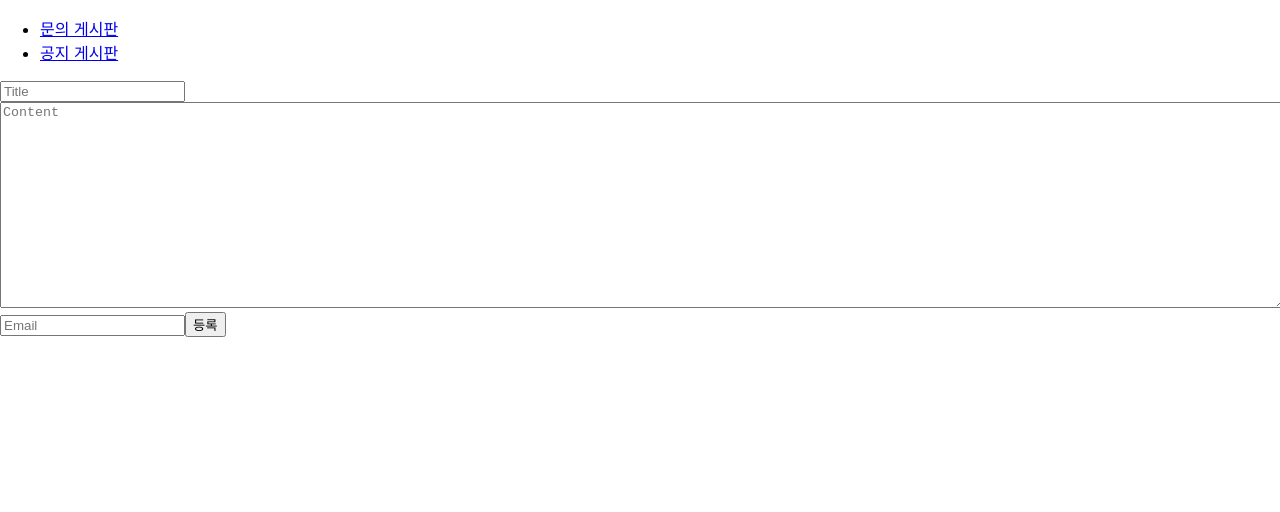
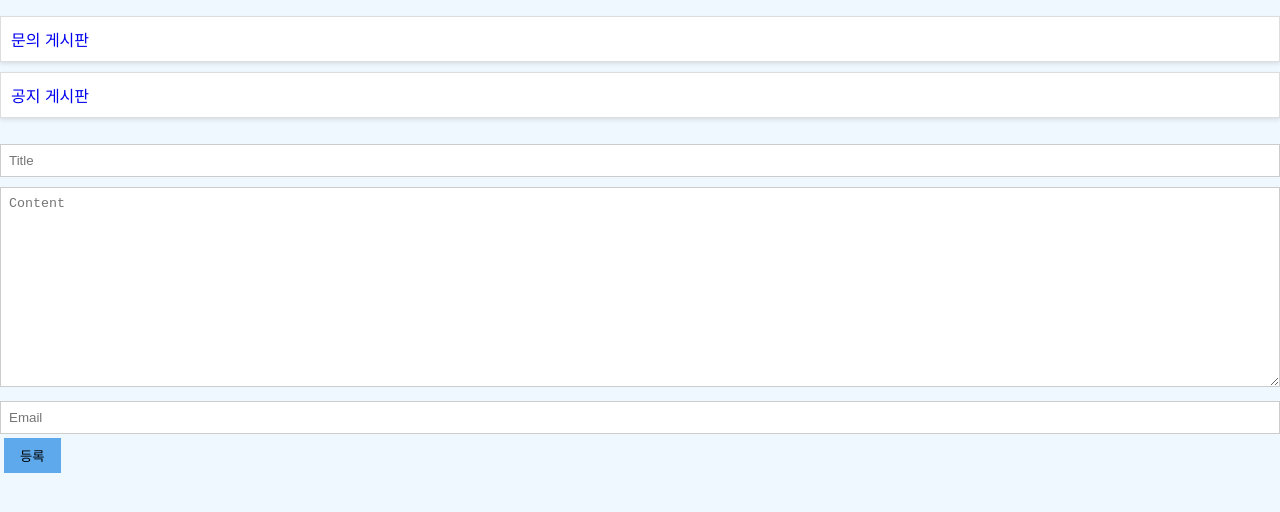
Before and after one commit to PungFackMo/3TeamProject, a React (Create React App) app in the folder board_frontend/: page /inquiry/new in a window 1280 px wide. Shown: the top 512 px of the page. Built offline with nearby package versions, Linux system fonts and the light colour scheme.

Commit message:
0709 게시판 스타일 적용

```diff
--- a/board_frontend/src/components/InquiryForm.js
+++ b/board_frontend/src/components/InquiryForm.js
@@ -13,11 +13,15 @@ function InquiryForm() {
     e.preventDefault();
 
     const newInquiry = { title, content, author: customerEmail };
-    axios.post('http://localhost:8080/api/inquiry', newInquiry)
-      .then(response => {
-        navigate('/inquiry');
-      })
-      .catch(error => console.error('게시글 작성에 실패했습니다.', error));
+    axios.post('http://localhost:8080/api/inquiry', newInquiry , {
+      headers: {
+        'Content-Type': 'application/json'
+      }
+    })
+    .then(response => {
+      navigate('/inquiry');
+    })
+    .catch(error => console.error('게시글 작성에 실패했습니다.', error));
   };
 
   return (
--- a/board_frontend/src/components/InquiryPage.js
+++ b/board_frontend/src/components/InquiryPage.js
@@ -1,6 +1,7 @@
 import React, { useState, useEffect } from 'react';
 import { Link, useNavigate } from 'react-router-dom';
 import axios from 'axios';
+import '../style.css'
 
 function InquiryPage() {
     const [inquiries, setInquiries] = useState([]);
--- a/board_frontend/src/components/NoticeForm.js
+++ b/board_frontend/src/components/NoticeForm.js
@@ -12,11 +12,16 @@ function NoticeForm() {
     e.preventDefault();
 
     const newNotice = { title, content, author };
-    axios.post('http://localhost:8080/api/notice', newNotice)
-      .then(response => {
-        navigate('/notice');
-      })
-      .catch(error => console.error('공지사항 작성에 실패했습니다.', error));
+    // 게시글 쓸 때 엔터 그대로 적용하기
+    axios.post('http://localhost:8080/api/notice', newNotice, {
+      headers: {
+        'Content-Type': 'application/json'
+      }
+    })
+    .then(response => {
+      navigate('/notice');
+    })
+    .catch(error => console.error('공지사항 작성에 실패했습니다.', error));
   };
 
   return (
--- a/board_frontend/src/components/NoticePage.js
+++ b/board_frontend/src/components/NoticePage.js
@@ -1,6 +1,7 @@
 import React, { useState, useEffect } from 'react';
 import { Link, useNavigate } from 'react-router-dom';
 import axios from 'axios';
+import '../style.css'
 
 function NoticePage() {
     const [notices, setNotices] = useState([]);
--- /dev/null
+++ b/board_frontend/src/style.css
@@ -0,0 +1,94 @@
+
+body {
+  font-family: Arial, sans-serif;
+  background-color: #f0f8ff; /* 하늘색 */
+  color: #333; /* 짙은 회색 */
+}
+
+.container {
+  width: 80%;
+  margin: 20px auto;
+}
+
+h1 {
+  color: #64b5e4;
+}
+
+button {
+  background-color: #5ea8ec;
+  border: none;
+  padding: 8px 16px;
+  margin: 4px;
+  cursor: pointer;
+}
+
+button:hover {
+  background-color: #0000cd; /* 진한 남색 (호버 상태) */
+}
+
+table {
+  width: 100%;
+  border-collapse: collapse;
+  margin-top: 20px;
+}
+
+table th, table td {
+  border: 1px solid #ddd;
+  padding: 8px;
+}
+
+table th {
+  background-color: #54c5fa;
+  color: #fff;
+}
+
+table tr:nth-child(even) {
+  background-color: #f2f2f2;
+}
+
+ul {
+  list-style-type: none;
+  padding: 0;
+}
+
+ul li {
+  margin: 10px 0;
+  padding: 10px;
+  background-color: #fff;
+  border: 1px solid #ddd;
+  box-shadow: 0 2px 4px rgba(0,0,0,0.1);
+}
+
+ul li h2 {
+  color: #72add4;
+}
+
+ul li small {
+  color: #808080;
+}
+
+a {
+  text-decoration: none;
+  transition: color 0.3s ease;
+}
+
+a:hover {
+  color: #f77373;
+}
+
+textarea {
+  width: 100%;
+  padding: 8px;
+  box-sizing: border-box;
+  margin-top: 10px;
+  border: 1px solid #ccc;
+}
+
+input[type="text"],
+input[type="email"] {
+  width: 100%;
+  padding: 8px;
+  box-sizing: border-box;
+  margin-top: 10px;
+  border: 1px solid #ccc;
+}
```
